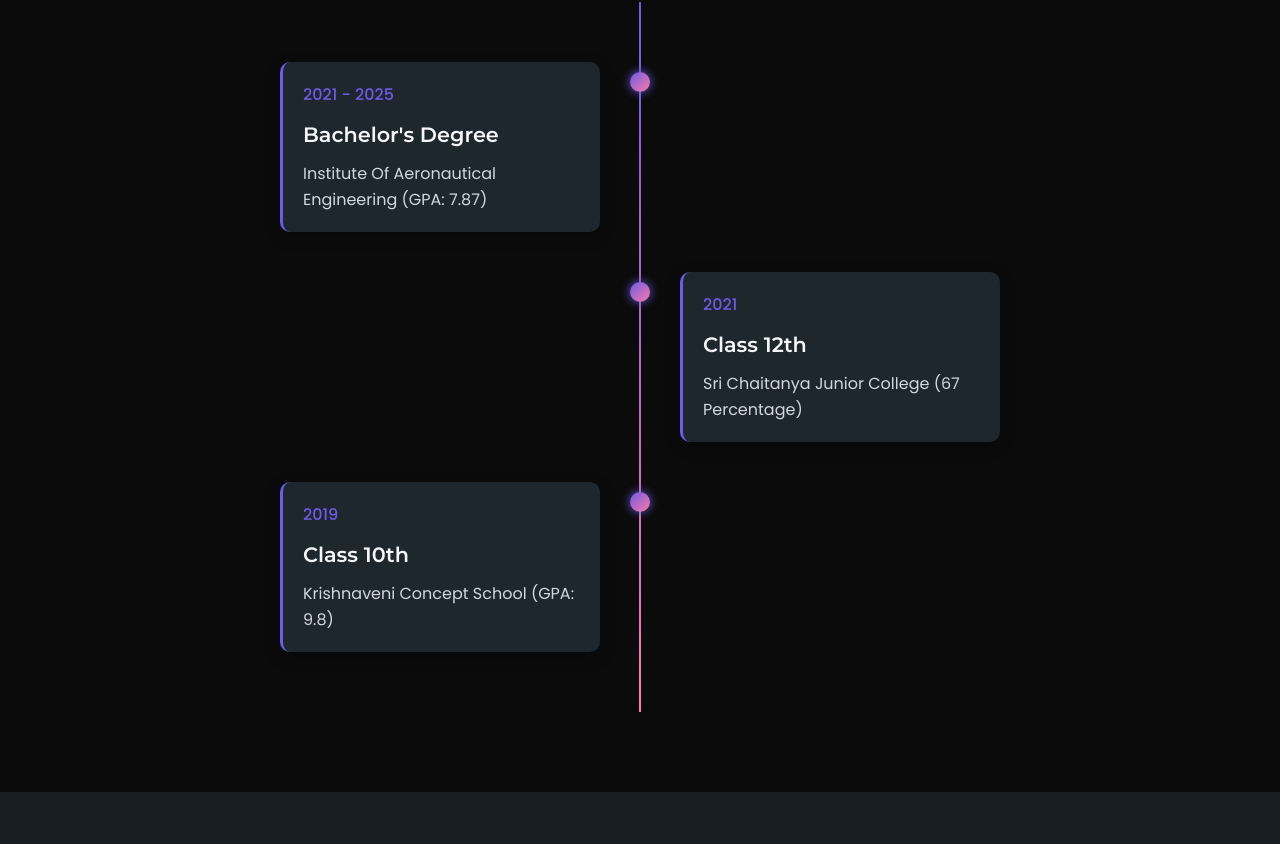
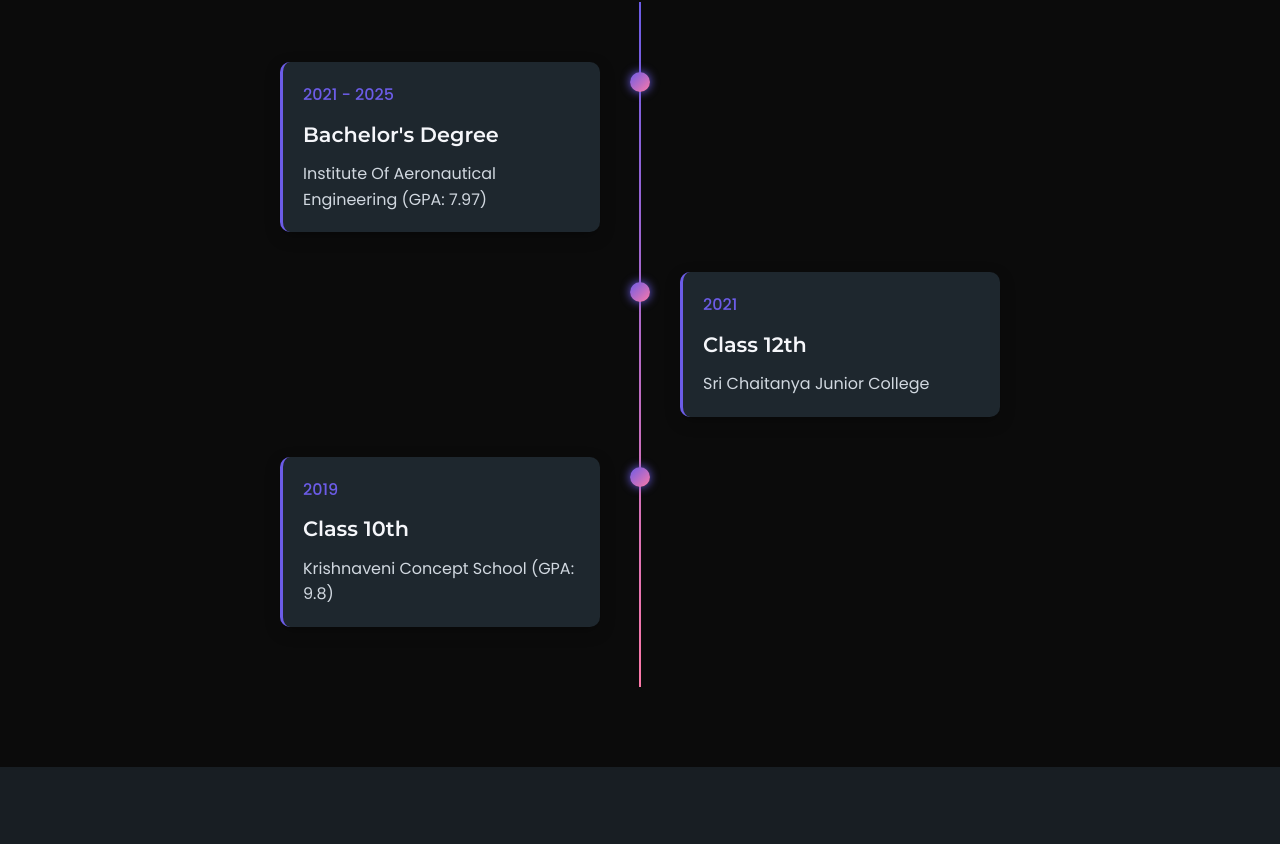
Before and after one commit to sujaykumar03/sujaykumar03.github.io, a plain HTML site: page index.html in a window 1280 px wide. Shown: the part 1849-2693 px from the top of the page. Drawn offline with nearby package versions, Linux system fonts and the light colour scheme.

Commit message:
Update index.html

```diff
--- a/index.html
+++ b/index.html
@@ -1136,7 +1136,7 @@
                     <div class="timeline-content">
                         <div class="timeline-date">2021 - 2025</div>
                         <h3 class="timeline-title">Bachelor's Degree</h3>
-                        <p class="timeline-description">Institute Of Aeronautical Engineering (GPA: 7.87)</p>
+                        <p class="timeline-description">Institute Of Aeronautical Engineering (GPA: 7.97)</p>
                     </div>
                 </div>
                 <div class="timeline-item" data-aos="fade-up" data-aos-duration="800" data-aos-delay="100">
@@ -1144,7 +1144,7 @@
                     <div class="timeline-content">
                         <div class="timeline-date">2021</div>
                         <h3 class="timeline-title">Class 12th</h3>
-                        <p class="timeline-description">Sri Chaitanya Junior College (67 Percentage)</p>
+                        <p class="timeline-description">Sri Chaitanya Junior College </p>
                     </div>
                 </div>
                 <div class="timeline-item" data-aos="fade-up" data-aos-duration="800" data-aos-delay="200">
```
